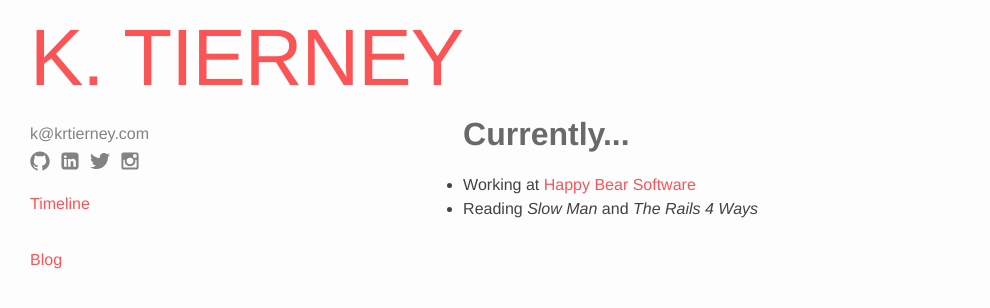
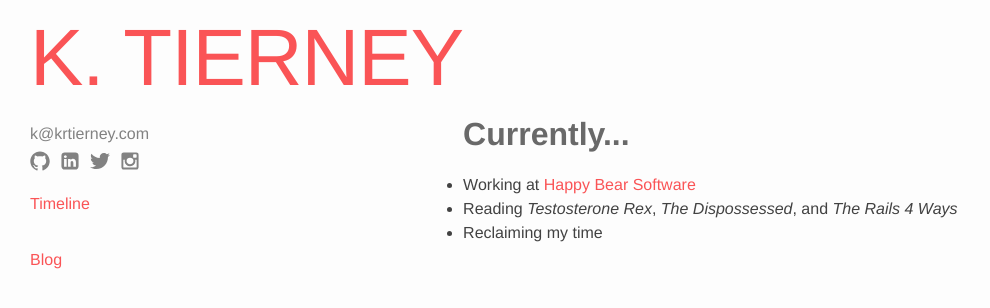
Before and after one commit to krtierney/krtierney.github.io, a Jekyll site: the page built from index.md, in a window 1280 px wide. Shown: the top 308 px of the page, without its empty margins (0-990 px from the left). Built offline with Jekyll 4.4.1, drawn with Linux system fonts in a browser that asks for light colours.

Commit message:
Updating currently

```diff
--- a/_layouts/home.html
+++ b/_layouts/home.html
@@ -7,7 +7,8 @@ layout: default
   <h1>Currently...</h1>
   <ul>
     <li>Working at <a href="https://www.happybearsoftware.com">Happy Bear Software</a></li>
-    <li>Reading <em>Slow Man</em> and <em>The Rails 4 Ways</em></li>
+    <li>Reading <em>Testosterone Rex</em>, <em>The Dispossessed</em>, and <em>The Rails 4 Ways</em></li>
+    <li>Reclaiming my time</li>
   </ul>
 
 </div>
```
